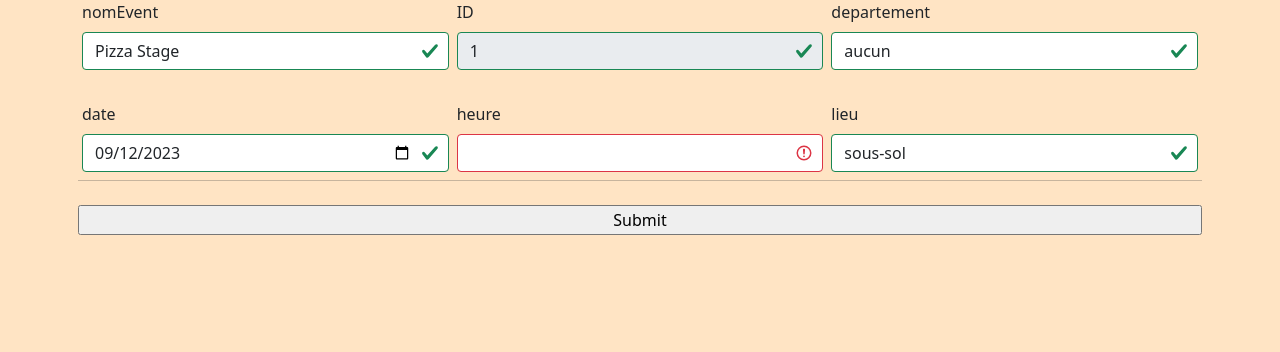
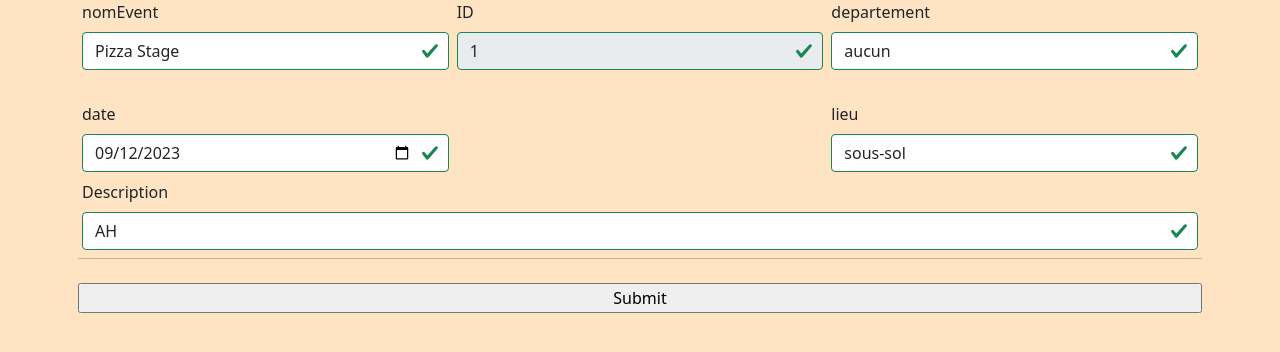
Before and after one commit to CharlieFournier/Web32023, a PHP site: page /Web32023/ModificationEvents.php?id=1 in a window 1280 px wide. Shown: the top 352 px of the page. Run offline with PHP 8.4, Linux system fonts and the light colour scheme; data comes from the database, SQL or seed files in the repository; data that the repository does not hold is empty.

Commit message:
modifications sur la page de modération

```diff
--- a/Exam1/ModificationEvents.php
+++ b/Exam1/ModificationEvents.php
@@ -31,7 +31,7 @@ session_start();
     $conn = new mysqli($servername, $username, $password, $db);
 
 
-    $nomEvent = $date = $heure = $lieu = $departement = "";
+    $nomEvent = $date = $lieu = $departement = $description = "";
 
 
     $nomErreur = "";
@@ -56,18 +56,18 @@ session_start();
             $date = test_input($_POST["date"]);
         }
 
-        if (empty($_POST['heure'])) {
-            $nomErreur = "L'heure de l'event est requis";
-            $erreur = true;
-        } else {
-            $heure = test_input($_POST["heure"]);
-        }
-
         if (empty($_POST['departement'])) {
             $nomErreur = "Le departement de l'event est requis";
             $erreur = true;
         } else {
             $departement = test_input($_POST["departement"]);
+        }
+
+        if (empty($_POST['description'])) {
+            $nomErreur = "La description de l'event est requis";
+            $erreur = true;
+        } else {
+            $description = test_input($_POST["description"]);
         }
 
         if (empty($_POST['lieu'])) {
@@ -80,7 +80,7 @@ session_start();
         //---------------------------------------------------------------------------//
         if ($erreur == false) {
 
-            $sql = "UPDATE `evenement` SET `nomEvent` = '$nomEvent', `date` = '$date', `heure` = '$heure ', `lieu` = '$lieu', `departement` = '$departement' WHERE `evenement`.`id` = $id;";
+            $sql = "UPDATE `evenement` SET `nomEvent` = '$nomEvent', `date` = '$date', `description` = '$description ', `lieu` = '$lieu', `departement` = '$departement' WHERE `evenement`.`id` = $id;";
 
             if ($conn->query($sql) === TRUE) {
                 echo "mise a jour effectuer correctement";
@@ -141,14 +141,17 @@ session_start();
                     <input type="date" class="form-control is-valid" id="validationServer01" value="<?php echo $row["date"] ?>" name="date" required>
                 </div>
 
-                <div class="col-md-4">
-                    <label for="validationServer01" class="form-label">heure</label>
-                    <input type="text" class="form-control is-valid" id="validationServer01" value="<?php echo $row["heure"] ?>" name="heure" required>
-                </div>
+                <div class="col-md-4"></div>
 
                 <div class="col-md-4">
                     <label for="validationServer01" class="form-label">lieu</label>
                     <input type="text" class="form-control is-valid" id="validationServer01" value="<?php echo $row["lieu"] ?>" name="lieu" required>
+
+                </div>
+
+                <div class="col-12">
+                    <label for="validationServer01" class="form-label">Description</label>
+                    <input type="text" class="form-control is-valid" id="validationServer01" value="<?php echo $row["description"] ?>" name="description" required>
 
                 </div>
 
```
Also changed, not shown: Exam1/PageModeration.php (indentation only).
